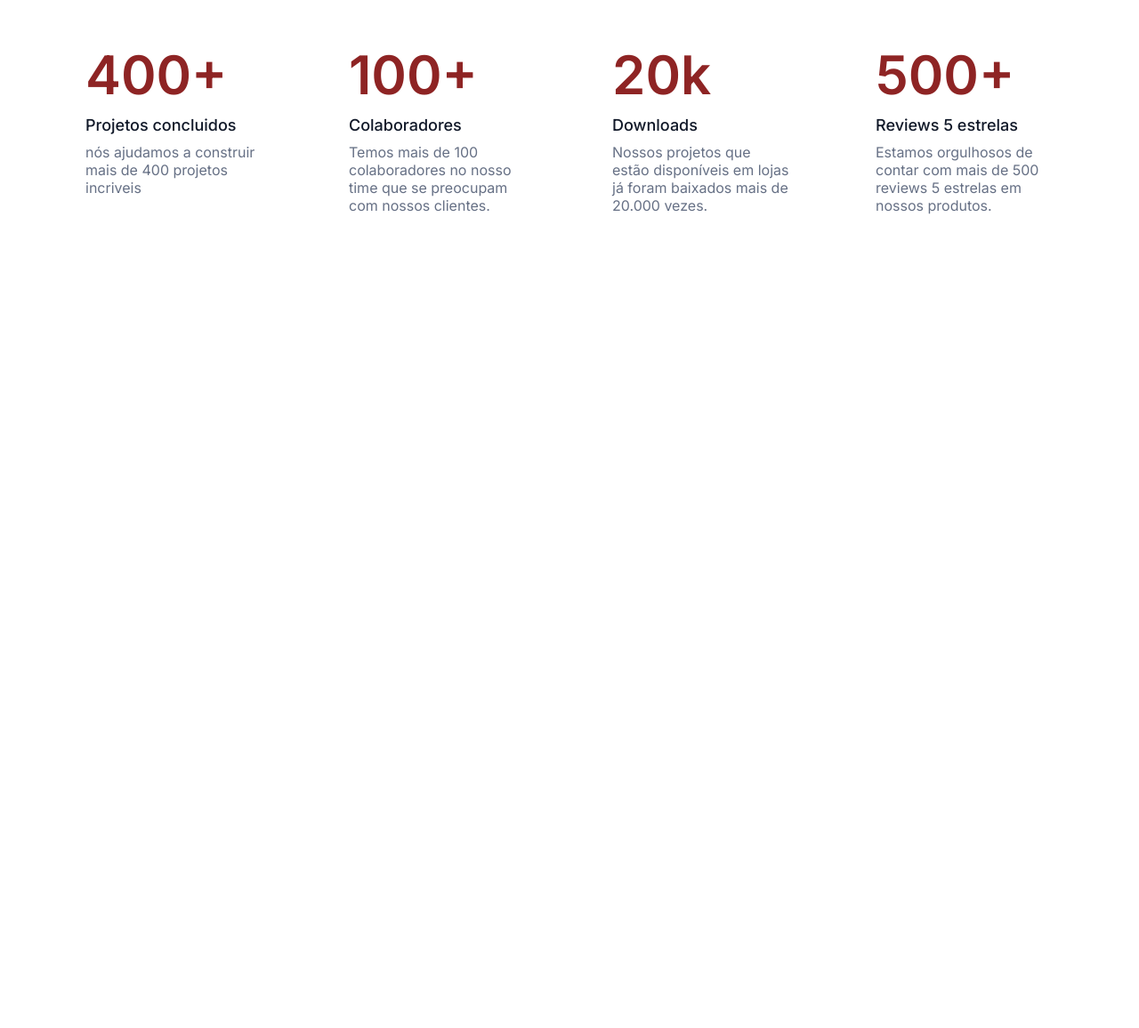
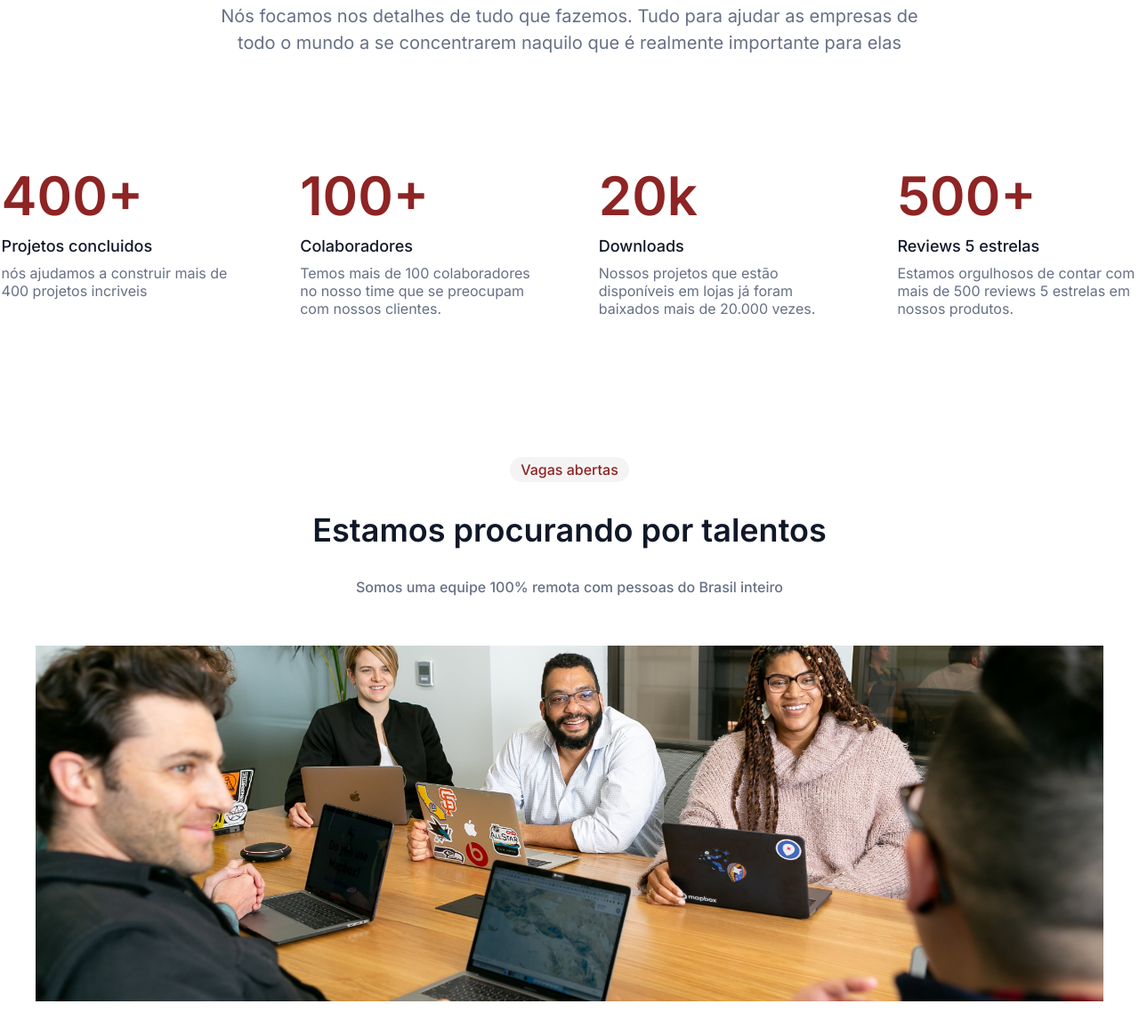
Before and after one commit to Dieart38/7DaysCode, a plain HTML site: page index.html in a window 1280 px wide. Shown: the part 352-1508 px from the top of the page at 89% size. Before the commit the page ends 800 px from the top, so only its background shows below. Drawn offline with Linux system fonts and the light colour scheme.

Commit message:
Quarta parte do projeto 7 dias alura

```diff
--- a/index.html
+++ b/index.html
@@ -39,7 +39,7 @@
     </header>
 
     <section class="banner">
-        <span class="title">sobre nós</span>
+        <span class="title">Sobre nós</span>
         <h1 class="title-question">Por que somos diferentes?</h1>
         <p class="title-paragraph">Nós focamos nos detalhes de tudo que fazemos. Tudo para ajudar as empresas de todo o mundo a se concentrarem naquilo que é realmente importante para elas</p>
     </section>
@@ -70,6 +70,21 @@
         </div>
 
     </section>
+
+    <section class="vagas">
+        <div class="container-vagas">
+            <div class="bloco">
+                <span class="span-vagas">Vagas abertas</span>
+                <h2 class="title2-vagas">Estamos procurando por talentos</h2>
+                <p>Somos uma equipe 100% remota com pessoas do Brasil inteiro</p>
+            </div>
+
+        </div>
+
+        <div class="foto">
+
+        </div>
+    </section>
 </body>
 
 </html>
--- a/style.css
+++ b/style.css
@@ -28,6 +28,9 @@
 body{
     width: 100%;
     height: 100vh;
+    display: flex;
+    flex-direction: column;
+    gap: 20px
 }
 
 /*----- Cabeçalho ------*/
@@ -128,6 +131,8 @@ a{
     align-items: center;
     width: 100% ;
     height: 40vh;
+    padding-top: 96px;
+    padding-bottom: 96px;
 
 
 }
@@ -137,6 +142,7 @@ a{
     font-size: 16px;
     font-weight: 600;
     margin: 16px;
+    color: #8E2424;
 }
 
 .title-question{
@@ -166,11 +172,14 @@ a{
     flex-wrap: wrap;
     width: 100%;
     height: 20vh;
+    padding-top: 96px;
+    padding-bottom: 280px;
+    gap: 64px;
 
 }
 
 .metricas-conteudo{
-    width: 200px;
+    width: 270px;
     font-family: "Inter", Arial, Helvetica, sans-serif;
     text-align: left;
     margin: 0;
@@ -201,4 +210,64 @@ a{
     color: var(--text-color);
     font-family: "Inter", sans-serif;
 
+
 }
+.bloco{
+    padding-top: 0;
+    display: flex;
+    justify-content: center;
+    align-items: center;
+    flex-direction: column;
+
+    left: 80px;
+    padding-right: 32px;
+    padding-left: 32px;
+    gap: 32px;
+}
+.span-vagas{
+
+    color: #8E2424;
+    font-weight: 500;
+    width: fit-content;
+    background-color:#f5f4f4;
+    border-radius: 20px;
+    padding: 4px 12px 4px 12px;
+}
+.title2-vagas{
+    text-align: center;
+    font-size: 36px;
+    color: #101828;
+    line-height: 44px;
+    letter-spacing: -2;
+    align-content: center;
+    font-weight: 600;
+}
+.vagas{
+    display: flex;
+    align-items: center;
+    justify-content: center;
+    flex-direction: column;
+    width: 100%;
+    height: 700px;
+    padding: 30px;
+
+
+}
+.foto{
+    background-image: url(img/foto1.jpeg);
+    background-size: cover;
+    background-position: 30%;
+    background-repeat: no-repeat;
+    width: 1200px;
+    height: 400px;
+    margin-top: 56px;
+
+}
+
+.bloc p{
+    width: 900px;
+
+    font-weight: 400;
+    font-size: 20px;
+    padding-top: 40px;
+}
```
Also changed, not shown: img/foto1.jpeg (added).
